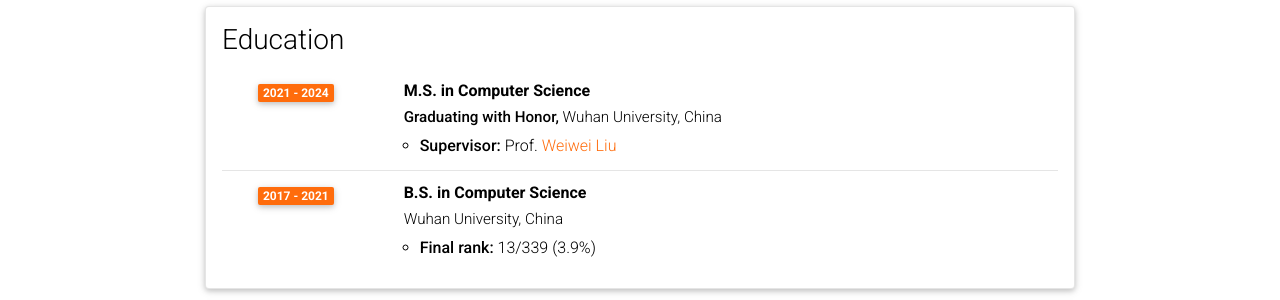
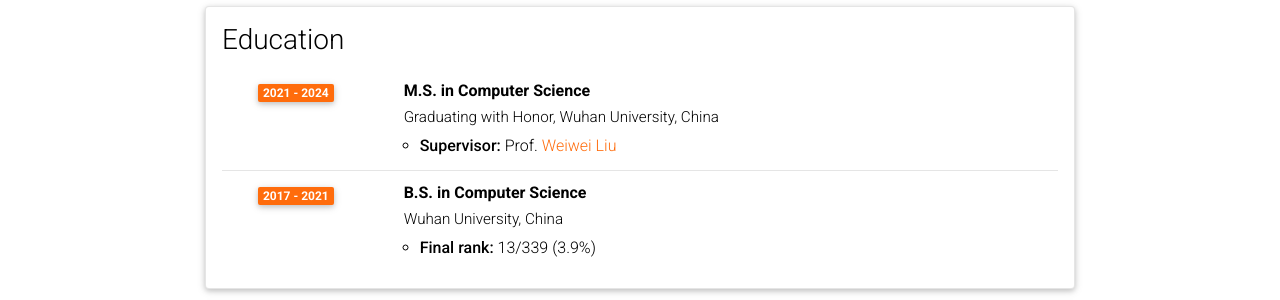
Before and after one commit to wzekai99/wzekai99.github.io, a Jekyll site: the page built from _pages/cv.md, in a window 1280 px wide and 900 px high. Shown: the part 179-479 px from the top of the window. Built offline with Jekyll 4.4.1, drawn with Linux system fonts in a browser that asks for light colours; comment, search, counter and statistics services are not loaded; a style sheet for code colours, icons or effects is not loaded.

Commit message:
Update cv.yml

```diff
--- a/_data/cv.yml
+++ b/_data/cv.yml
@@ -2,7 +2,7 @@
   type: time_table
   contents:
     - title: M.S. in Computer Science
-      institution: <strong>Graduating with Honor,</strong> Wuhan University, China
+      institution: Graduating with Honor, Wuhan University, China
       year: 2021 - 2024
       description:
         - <strong>Supervisor:</strong> Prof. <a href="https://sites.google.com/site/weiweiliuhomepage">Weiwei Liu</a>
```
